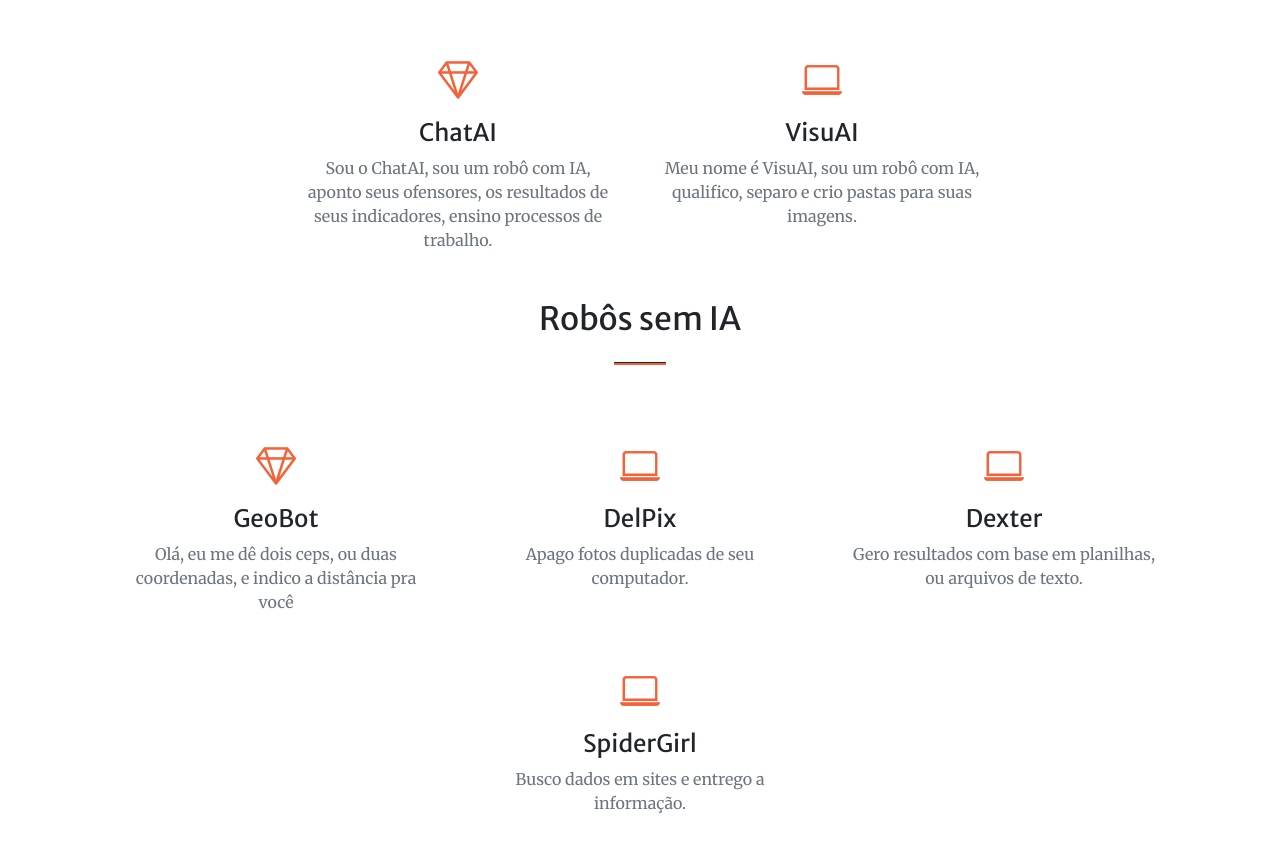
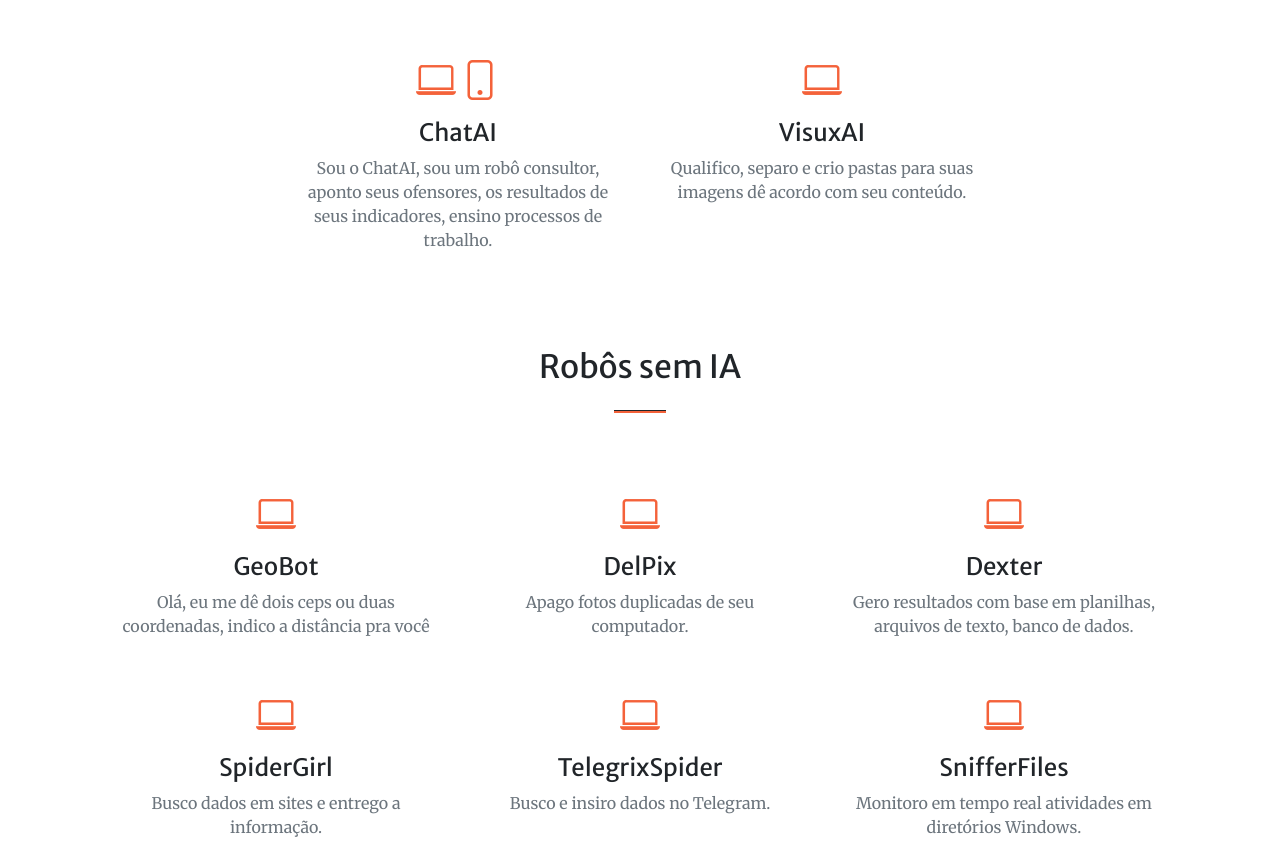
Before and after one commit to roboseiaparaempresas/roboseiaparaempresas.github.io, a plain HTML site: page index.html in a window 1280 px wide. Shown: the part 1555-2397 px from the top of the page. Drawn offline with nearby package versions, Linux system fonts and the light colour scheme; some packages are replaced by stand-ins of ours; a script that the page names is missing.

Commit message:
inserido bots

```diff
--- a/index.html
+++ b/index.html
@@ -77,22 +77,22 @@
                     <!-- Serviço 1 -->
                     <div class="col-lg-4 col-md-6 text-center">
                         <div class="mt-5">
-                            <div class="mb-2"><i class="bi-gem fs-1 text-primary"></i></div>
+                            <div class="mb-2"><i class="bi-laptop fs-1 text-primary"></i> <i class="bi-phone fs-1 text-primary"></i></div>
                             <h3 class="h4 mb-2">ChatAI</h3>
-                            <p class="text-muted mb-0">Sou o ChatAI, sou um robô com IA, aponto seus ofensores, os resultados de seus indicadores, ensino processos de trabalho.</p>
+                            <p class="text-muted mb-0">Sou o ChatAI, sou um robô consultor, aponto seus ofensores, os resultados de seus indicadores, ensino processos de trabalho.</p>
                         </div>
                     </div>
                     <!-- Serviço 2 -->
                     <div class="col-lg-4 col-md-6 text-center">
                         <div class="mt-5">
                             <div class="mb-2"><i class="bi-laptop fs-1 text-primary"></i></div>
-                            <h3 class="h4 mb-2">VisuAI</h3>
-                            <p class="text-muted mb-0">Meu nome é VisuAI, sou um robô com IA, qualifico, separo e crio pastas para suas imagens.</p>
+                            <h3 class="h4 mb-2">VisuxAI</h3>
+                            <p class="text-muted mb-0">Qualifico, separo e crio pastas para suas imagens dê acordo com seu conteúdo.</p>
                         </div>
                     </div>
                 </div>
             </div>
-            <br><br>
+            <br><br><br><br>
             <div class="container px-4 px-lg-5">
                 <h2 class="text-center mt-0">Robôs sem IA</h2>
                 <hr class="divider" />
@@ -100,9 +100,9 @@
                     <!-- Serviço 1 -->
                     <div class="col-lg-4 col-md-6 text-center">
                         <div class="mt-5">
-                            <div class="mb-2"><i class="bi-gem fs-1 text-primary"></i></div>
+                            <div class="mb-2"><i class="bi-laptop fs-1 text-primary"></i></i></div>
                             <h3 class="h4 mb-2">GeoBot</h3>
-                            <p class="text-muted mb-0">Olá, eu me dê dois ceps, ou duas coordenadas, e indico a distância pra você</p>
+                            <p class="text-muted mb-0">Olá, eu me dê dois ceps ou duas coordenadas, indico a distância pra você</p>
                         </div>
                     </div>
                     <!-- Serviço 2 -->
@@ -119,7 +119,7 @@
                         <div class="mt-5">
                             <div class="mb-2"><i class="bi-laptop fs-1 text-primary"></i></div>
                             <h3 class="h4 mb-2">Dexter</h3>
-                            <p class="text-muted mb-0">Gero resultados com base em planilhas, ou arquivos de texto.</p>
+                            <p class="text-muted mb-0">Gero resultados com base em planilhas, arquivos de texto, banco de dados.</p>
                         </div>
                     </div>
 
@@ -129,6 +129,23 @@
                             <div class="mb-2"><i class="bi-laptop fs-1 text-primary"></i></div>
                             <h3 class="h4 mb-2">SpiderGirl</h3>
                             <p class="text-muted mb-0">Busco dados em sites e entrego a informação.</p>
+                        </div>
+                    </div>
+
+                    <!-- Serviço 4 -->
+                    <div class="col-lg-4 col-md-6 text-center">
+                        <div class="mt-5">
+                            <div class="mb-2"><i class="bi-laptop fs-1 text-primary"></i></div>
+                            <h3 class="h4 mb-2">TelegrixSpider</h3>
+                            <p class="text-muted mb-0">Busco e insiro dados no Telegram.</p>
+                        </div>
+                    </div>
+                     <!-- Serviço 4 -->
+                    <div class="col-lg-4 col-md-6 text-center">
+                        <div class="mt-5">
+                            <div class="mb-2"><i class="bi-laptop fs-1 text-primary"></i></div>
+                            <h3 class="h4 mb-2">SnifferFiles</h3>
+                            <p class="text-muted mb-0">Monitoro em tempo real atividades em diretórios Windows.</p>
                         </div>
                     </div>
 
```
